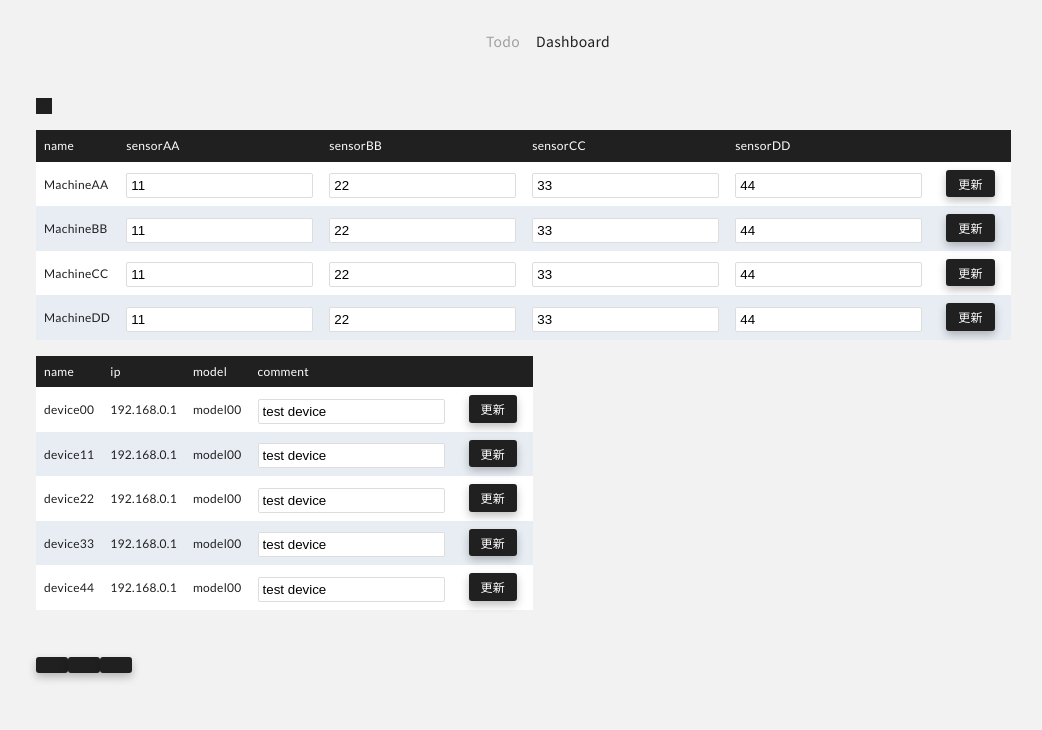
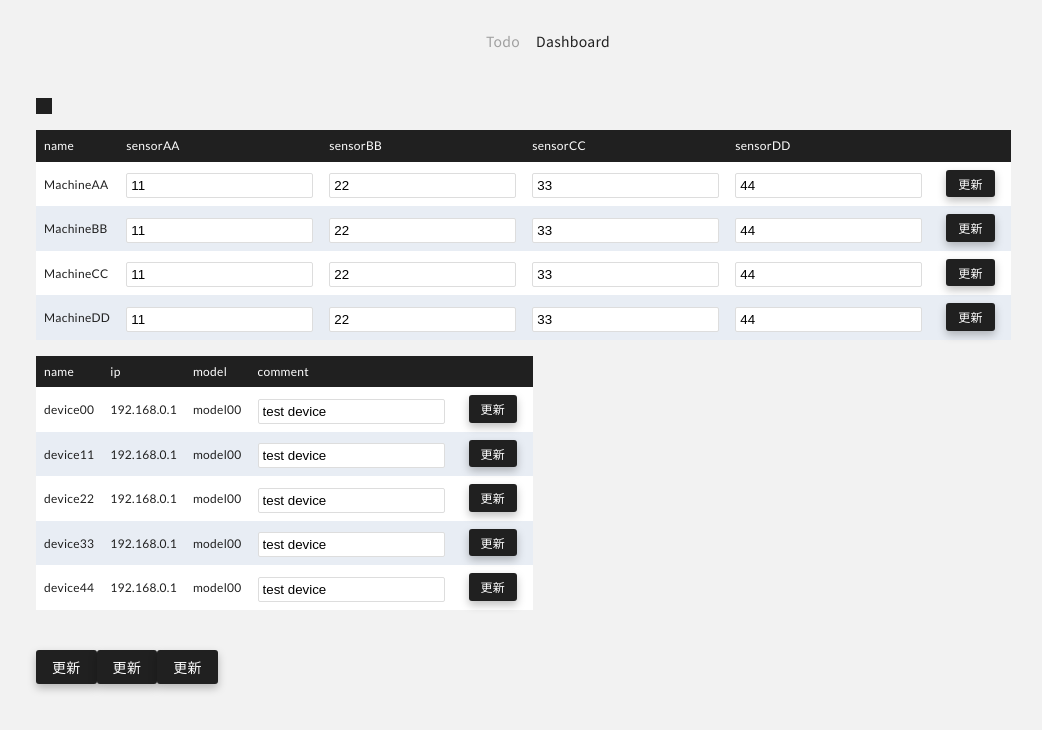
Before and after one commit to shuufei/fei-system, an Angular app: page /dashboard in a window 1280 px wide. Shown: the top 730 px of the page, without its empty margins (92-1134 px from the left). Built offline with nearby package versions, Linux system fonts and the light colour scheme.

Commit message:
Componentが所持しているServiceに状態を突っ込む:Input利用版

```diff
--- a/src/app/components/container/action-button/action-button.component.ts
+++ b/src/app/components/container/action-button/action-button.component.ts
@@ -1,4 +1,5 @@
 import { Component, OnInit } from '@angular/core';
+
 import { ActionButtonService } from './action-button.service';
 
 @Component({
@@ -17,6 +18,10 @@ export class ActionButtonComponent implements OnInit {
     return this.actionButtonService.label;
   }
 
+  get service() {
+    return this.actionButtonService;
+  }
+
   onClicked() {
     this.actionButtonService.action();
   }
--- a/src/app/components/container/action-button/action-button.service.ts
+++ b/src/app/components/container/action-button/action-button.service.ts
@@ -1,6 +1,7 @@
 import { Injectable } from '@angular/core';
 
 export abstract class ActionButtonService {
+  abstract targetId: number | null;
   abstract label: string;
   abstract action: () => void;
 }
@@ -9,8 +10,9 @@ export abstract class ActionButtonService {
   providedIn: 'root'
 })
 export class ActionButtonDefaultService implements ActionButtonService {
+  targetId: number | null = null;
 
-  constructor() { }
+  constructor() {}
 
   get label() {
     return 'action';
--- a/src/app/components/container/action-button/update-item-button/update-item-button.component.ts
+++ b/src/app/components/container/action-button/update-item-button/update-item-button.component.ts
@@ -1,29 +1,25 @@
-import { Component, OnInit } from '@angular/core';
+import { Component, OnInit, Input, ViewChild } from '@angular/core';
 import { ActionButtonService } from '../action-button.service';
 import { UpdateItemButtonService } from './update-item-button.service';
+import { ActionButtonComponent } from '../action-button.component';
 
 @Component({
   selector: 'fei-update-item-button',
   templateUrl: './update-item-button.component.html',
   styleUrls: ['./update-item-button.component.scss'],
-  // providers: [{ provide: ActionButtonService, useClass: UpdateItemButtonService }]
-  // providers: [{ provide: ActionButtonService, useExisting: UpdateItemButtonService }]
-  // providers: [{ provide: ActionButtonService, useFactory: UpdateItemButtonService }]
-  providers: [{ provide: ActionButtonService, useValue: UpdateItemButtonService }]
+  providers: [{ provide: ActionButtonService, useClass: UpdateItemButtonService }]
 })
 export class UpdateItemButtonComponent implements OnInit {
+  @ViewChild(ActionButtonComponent, { static: true }) actionButton!: ActionButtonComponent;
+  @Input('targetId')
+  set targetId(value: number | null) {
+    const service = this.actionButton.service as UpdateItemButtonService;
+    service.targetId = value;
+  }
 
-  constructor(private service: UpdateItemButtonService) { }
+  constructor() { }
 
   ngOnInit() {
   }
 
-  set targetId(id: number | null) {
-    this.service.targetId = id;
-  }
-
-  get targetId() {
-    return this.service.targetId;
-  }
-
 }
--- a/src/app/components/container/action-button/update-item-button/update-item-button.service.ts
+++ b/src/app/components/container/action-button/update-item-button/update-item-button.service.ts
@@ -1,6 +1,7 @@
 import { Injectable } from '@angular/core';
 import { ActionButtonService } from '../action-button.service';
 import { ApiService } from 'src/app/core/api.service';
+import uuidv4 from 'uuid/v4';
 
 @Injectable({
   providedIn: 'root'
@@ -9,14 +10,15 @@ export class UpdateItemButtonService implements ActionButtonService {
 
   public targetId: number | null = null;
 
-  constructor(private api: ApiService) { }
+  public uuid = uuidv4();
+
+  constructor(private api: ApiService) {}
 
   get label() {
     return '更新';
   }
 
   action() {
-    console.log('--- action: ', this.targetId);
     if (this.targetId == null) { return; }
     this.api.updateItem(this.targetId);
   }
--- a/src/app/components/container/container.module.ts
+++ b/src/app/components/container/container.module.ts
@@ -37,7 +37,7 @@ import { UpdateItemButtonComponent } from './action-button/update-item-button/up
   providers: [
     { provide: DataTableService, useClass: DataTableDefaultService },
     { provide: TodoBoardService, useClass: TodoBoardDefaultService },
-    // { provide: ActionButtonService, useClass: ActionButtonDefaultService },
+    { provide: ActionButtonService, useClass: ActionButtonDefaultService },
   ]
 })
 export class ContainerModule { }
--- a/src/app/pages/dashboard/dashboard.component.html
+++ b/src/app/pages/dashboard/dashboard.component.html
@@ -5,8 +5,7 @@
 </div>
 
 <div class="fei-mt-10">
-  <!-- <fei-action-button></fei-action-button> -->
-  <fei-update-item-button #updateBtn1></fei-update-item-button>
-  <fei-update-item-button #updateBtn2></fei-update-item-button>
-  <fei-update-item-button #updateBtn3></fei-update-item-button>
+  <fei-update-item-button [targetId]="1"></fei-update-item-button>
+  <fei-update-item-button [targetId]="2"></fei-update-item-button>
+  <fei-update-item-button [targetId]="3"></fei-update-item-button>
 </div>
--- a/src/app/pages/dashboard/dashboard.component.ts
+++ b/src/app/pages/dashboard/dashboard.component.ts
@@ -1,25 +1,42 @@
-import { Component, OnInit, ViewChild } from '@angular/core';
-import { UpdateItemButtonService } from 'src/app/components/container/action-button/update-item-button/update-item-button.service';
+import { Component, OnInit, ViewChild, ViewChildren, QueryList, AfterViewInit } from '@angular/core';
+
 import { UpdateItemButtonComponent } from 'src/app/components/container/action-button/update-item-button/update-item-button.component';
+import { UpdateItemButtonService } from '../../components/container/action-button/update-item-button/update-item-button.service';
+import { ActionButtonService } from '../../components/container/action-button/action-button.service';
 
 @Component({
   selector: 'fei-dashboard',
   templateUrl: './dashboard.component.html',
-  styleUrls: ['./dashboard.component.scss']
+  styleUrls: ['./dashboard.component.scss'],
 })
-export class DashboardComponent implements OnInit {
-  @ViewChild('updateBtn1', { static: true, read: UpdateItemButtonComponent })
-  private updateItemButton1!: UpdateItemButtonComponent;
+export class DashboardComponent implements OnInit, AfterViewInit {
+  // @ViewChild('updateBtn1', { static: true, read: UpdateItemButtonComponent })
+  // @ViewChild('updateBtn1', { static: true })
+  // @ViewChild(UpdateItemButtonComponent, { static: true })
+  // private updateItemButton1!: UpdateItemButtonComponent;
 
-  @ViewChild('updateBtn2', { static: true, read: UpdateItemButtonComponent })
-  private updateItemButton2!: UpdateItemButtonComponent;
+  // @ViewChild('updateBtn2', { static: true, read: UpdateItemButtonComponent })
+  // @ViewChild('updateBtn2', { static: true })
+  // @ViewChild(UpdateItemButtonComponent, { static: true })
+  // private updateItemButton2!: UpdateItemButtonComponent;
 
-  constructor(private updateItemButtonService: UpdateItemButtonService) { }
+  // @ViewChildren('updateBtn') updateItemButtons!: QueryList<UpdateItemButtonComponent>;
+
+
+  constructor() { }
 
   ngOnInit() {
-    this.updateItemButton1.targetId = 1;
-    console.log('--- target1: ', this.updateItemButton1.targetId);
-    console.log('--- target2: ', this.updateItemButton2.targetId);
+    // this.updateItemButton1.targetId = 1;
+    // console.log('--- target1: ', this.updateItemButton1.targetId);
+    // console.log('--- target2: ', this.updateItemButton2.targetId);
+    // console.log('--- target1: ', this.updateItemButton1.injectedService.uuid);
+    // console.log('--- target2: ', this.updateItemButton2.injectedService.uuid);
+  }
+
+  ngAfterViewInit(): void {
+    // this.updateItemButtons.toArray().forEach((button, i) => {
+    //   console.log(`--- target${i}: ${button.injectedService.uuid}`);
+    // });
   }
 
 }
```
Also changed, not shown: src/app/components/container/action-button/update-item-button/update-item-button.component.html (line endings or trailing spaces).
